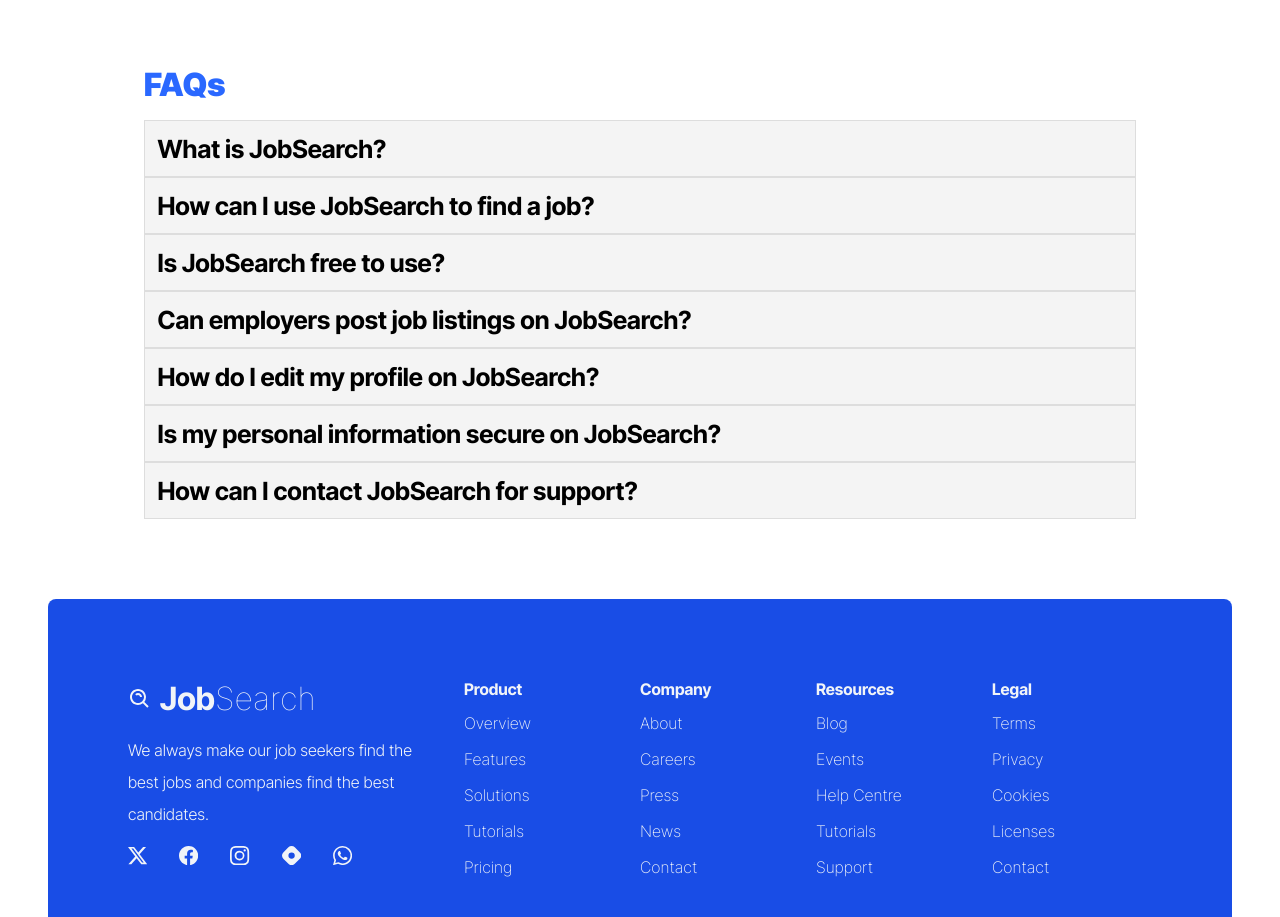
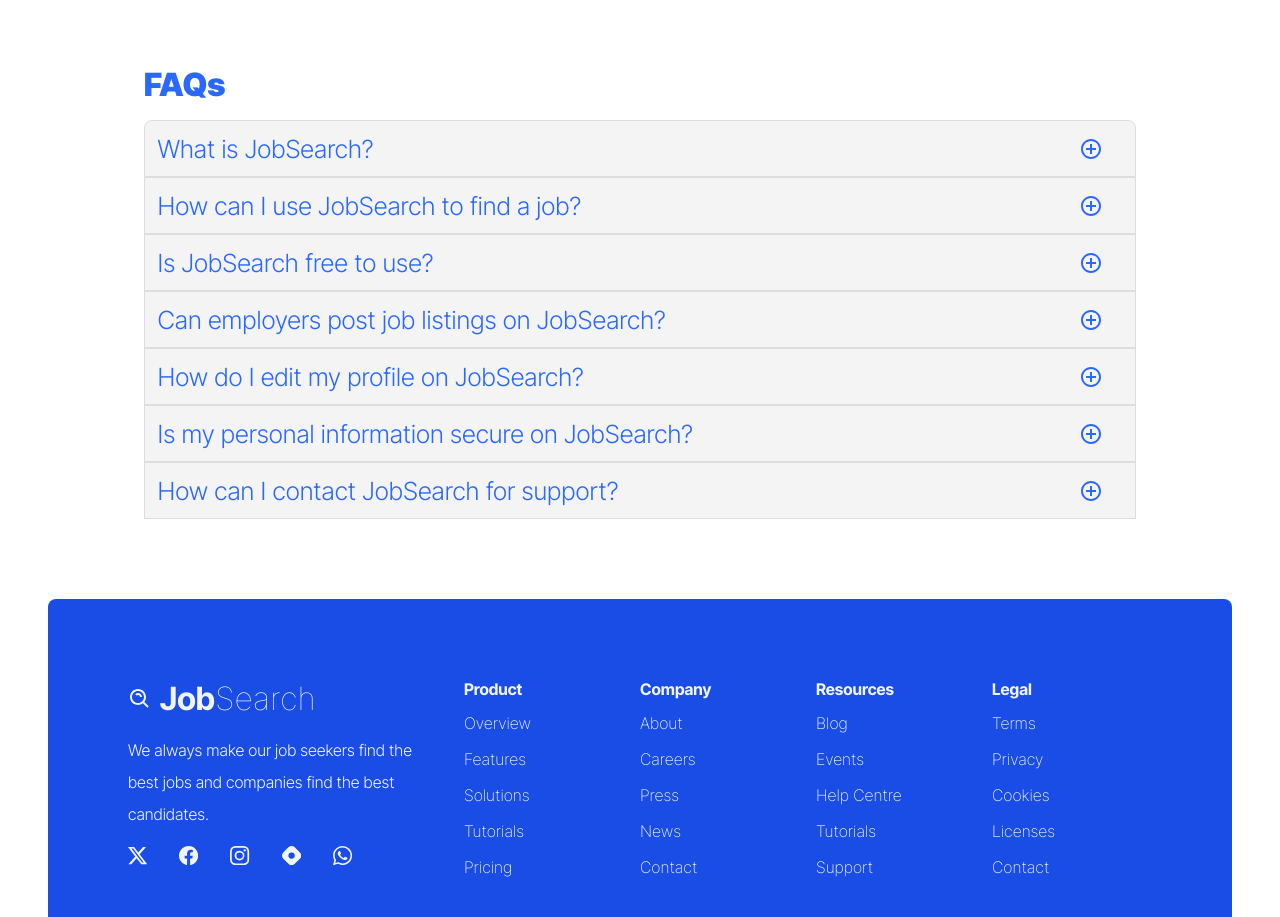
Before and after one commit to octocatblain/codsoft, a React (Create React App) app in the folder jobsearch/: page /about in a window 1280 px wide. Shown: the part 2800-3717 px from the top of the page. Built offline with nearby package versions, Linux system fonts and the light colour scheme.

Commit message:
fix: accordion ui

```diff
--- a/jobsearch/src/Components/Accordion/Accordion.css
+++ b/jobsearch/src/Components/Accordion/Accordion.css
@@ -1,13 +1,35 @@
 /* Accordion styles */
 .ui.accordion {
   width: 100%;
+  border-radius: .5rem;
 }
 
 .ui.accordion .title {
   cursor: pointer;
   padding: 0.5em;
+  padding-inline-end: 2rem;
   background-color: #f4f4f4;
   border: 1px solid #ddd;
+  font-weight: 300;
+  color: var(--secondary-clr-midblue);
+
+  display: flex;
+  justify-content: space-between;
+  align-items: center;
+
+  >.icon {
+    font-size: 1.5rem;
+  }
+}
+
+.ui.accordion .title:first-child {
+  border-top-left-radius: .5rem;
+  border-top-right-radius: .5rem;
+}
+
+.ui.accordion .title:last-child {
+  border-bottom-left-radius: .5rem;
+  border-bottom-right-radius: .5rem;
 }
 
 .ui.accordion .content {
@@ -18,4 +40,8 @@
 
 .ui.accordion .content.active {
   display: block;
+  padding: 2rem;
+  font-size: 1.2rem;
+  line-height: 1.5;
+  text-size-adjust: auto;
 }
--- a/jobsearch/src/Components/Accordion/Accordion.jsx
+++ b/jobsearch/src/Components/Accordion/Accordion.jsx
@@ -1,5 +1,6 @@
 import React, { useState } from 'react';
 import "./Accordion.css"
+import { BiPlusCircle, BiMinusCircle } from "react-icons/bi"
 
 const Accordion = ({ items }) => {
   const [activeIndex, setActiveIndex] = useState(null);
@@ -14,8 +15,9 @@ const Accordion = ({ items }) => {
     return (
       <React.Fragment key={index}>
         <div className={`title ${isActive}`} onClick={() => onItemClick(index)}>
-          <i className="dropdown icon"></i>
+
           {item.title}
+          {isActive ? <BiMinusCircle className="icon" /> : <BiPlusCircle className="icon" />}
         </div>
         <div className={`content ${isActive}`}>
           <p>{item.content}</p>
```
Lines whose indentation alone changed are shown as unchanged.
